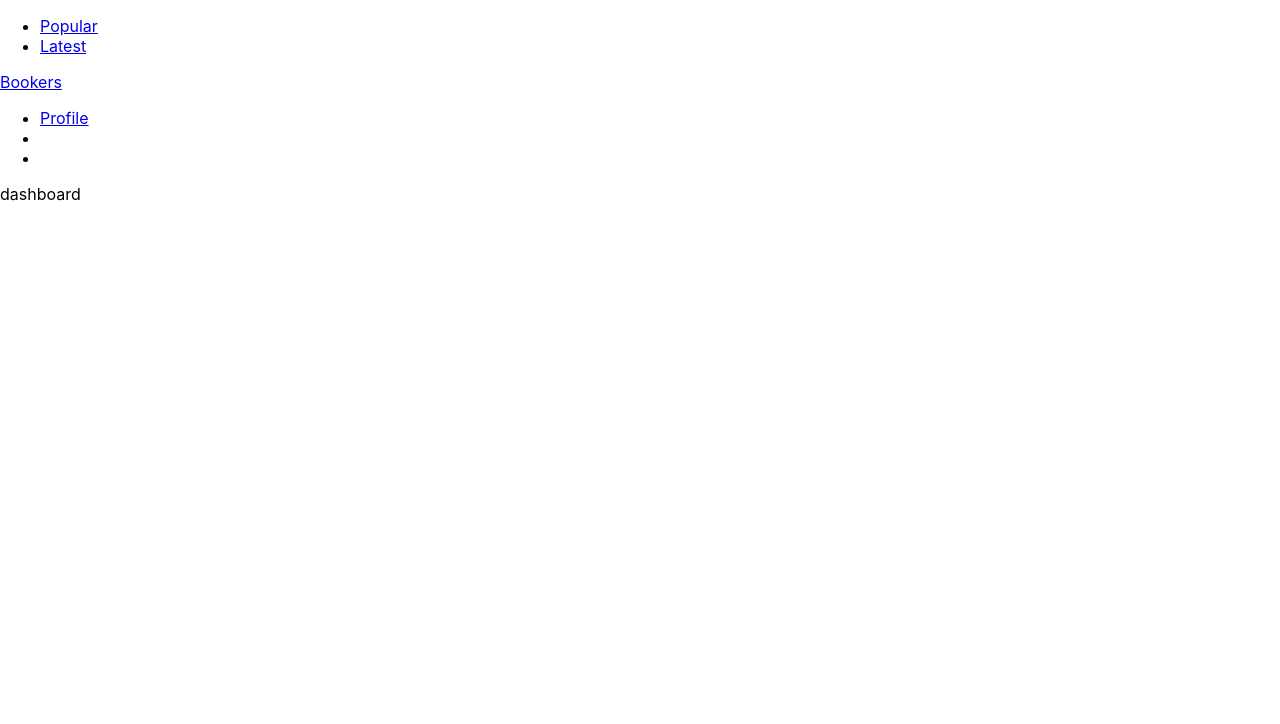
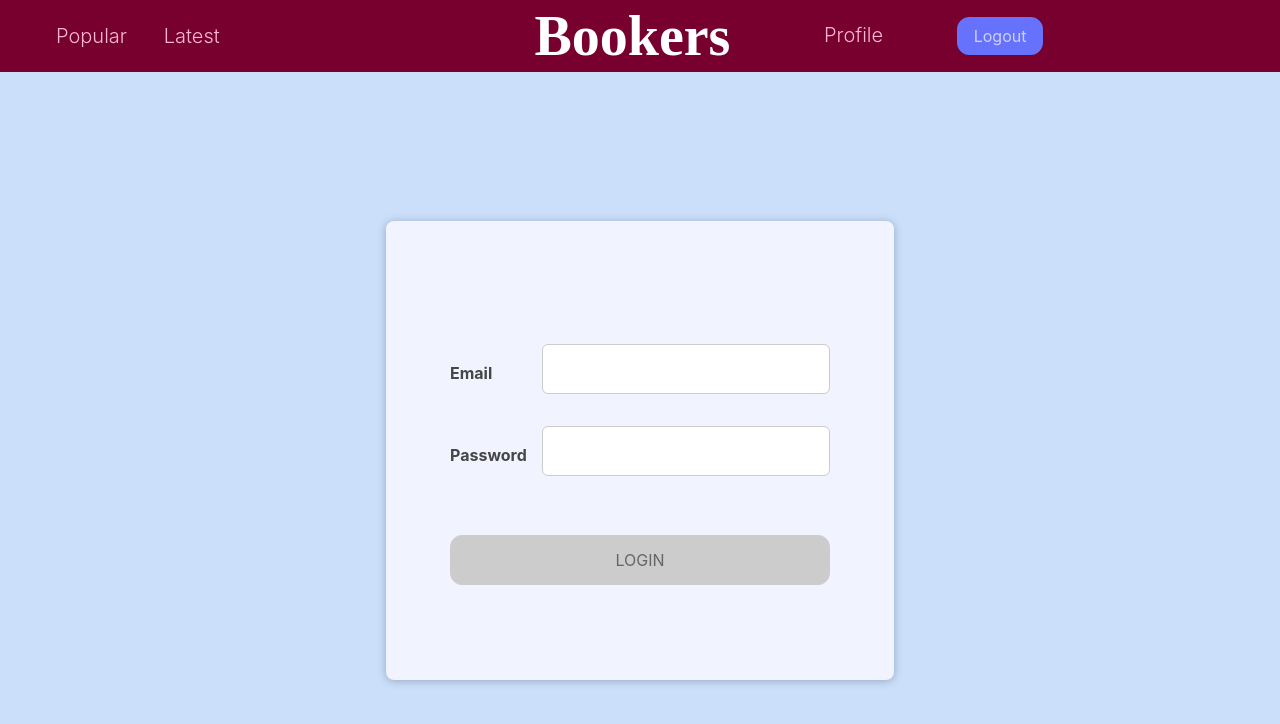
Before and after one commit to zeynepdndr/active-learn, a React (Create React App) app: page /dashboard in a window 1280 px wide. Shown: the top 724 px of the page. Built offline with nearby package versions, Linux system fonts and the light colour scheme.

Commit message:
Implement login page

```diff
--- a/src/App.tsx
+++ b/src/App.tsx
@@ -8,7 +8,7 @@ function App() {
   return (
     <Layout>
       <Routes>
-        <Route path="/" element={<Link to="/dashboard" replace />} />
+        {/* <Route path="/" element={<Link to="/dashboard" replace />} /> */}
         <Route path="/dashboard" element={<Dashboard />} />
         <Route path="/courses/:course_id" element={<Dashboard />} />
         <Route path="/add-course" element={<Dashboard />} />
--- /dev/null
+++ b/src/components/Layout/SideNav/SideNav.module.css
@@ -0,0 +1,62 @@
+header {
+  width: 100%;
+  position: fixed;
+  top: 0;
+  left: 0;
+  height: 4.5rem;
+  display: flex;
+  align-items: center;
+  justify-content: space-between;
+  background-color: #77002e;
+  padding: 0 1rem;
+  z-index: 999;
+}
+
+.header-left,
+.header-right {
+  width: 40%;
+  display: flex;
+}
+.logo {
+  width: 19%;
+  text-decoration: none;
+  color: white;
+  font-weight: 300;
+}
+
+.logo a {
+  font-family: fangsong;
+  font-size: 3.5rem;
+  text-decoration: none;
+  color: white;
+  font-weight: 700;
+}
+
+a {
+  text-decoration: none;
+  color: white;
+  font-weight: 300;
+}
+
+.nav ul {
+  list-style: none;
+  margin: 0;
+  display: flex;
+  align-items: baseline;
+}
+
+.nav li {
+  margin-right: 2.3rem;
+}
+
+.nav a {
+  text-decoration: none;
+  font-size: 1.25rem;
+  color: #fcb8d2;
+}
+
+.nav a:hover,
+.nav a:active,
+.nav a.active {
+  color: white;
+}
--- a/src/components/Layout/SideNav/SideNav.tsx
+++ b/src/components/Layout/SideNav/SideNav.tsx
@@ -1,40 +1,39 @@
-import { useContext } from "react";
-// import AuthContext from "../../../store/auth-context";
-// import HeaderFavoriteButton from "../HeaderFavoriteButton/HeaderFavoriteButton";
-// import styles from "./SideNav.module.css";
+import { Link } from "react-router-dom";
+import Button from "../../UI/Button/Button";
+import styles from "./SideNav.module.css";
 
-const SideNav = (props: any) => {
-  // const ctx = useContext(AuthContext);
-
+const SideNav: React.FC<any> = (props) => {
   return (
     <header>
-      <div>
-        <nav>
+      <div className={styles["header-left"]}>
+        <nav className={styles.nav}>
           <ul>
             <li>
-              <a href={"/popular"}>Popular</a>
+              <Link to={"/popular"}>Popular</Link>
             </li>
             <li>
-              <a href={"/popular"}>Latest</a>
+              <Link to={"/popular"}>Latest</Link>
             </li>
           </ul>
         </nav>
       </div>
-      <div>
-        <a href={"/"}>
+      <div className={styles.logo}>
+        <Link to={"/"}>
           {/*  */}
           Bookers
-        </a>
+        </Link>
       </div>
-      <div>
+      <div className={styles["header-right"]}>
         {true && (
-          <nav>
+          <nav className={styles.nav}>
             <ul>
               <li>
-                <a href={"/profile"}>Profile</a>
+                <Link to={"/profile"}>Profile</Link>
               </li>
-              <li>{/* <HeaderFavoriteButton onClick={props.onClick} /> */}</li>
               <li></li>
+              <li>
+                <Button className={styles.logout}>Logout</Button>
+              </li>
             </ul>
           </nav>
         )}
--- /dev/null
+++ b/src/components/UI/Button/Button.module.css
@@ -0,0 +1,31 @@
+.button {
+  font: inherit;
+  cursor: pointer;
+  padding: 0.5rem 1rem;
+  border: 1px solid #6672fb;
+  background-color: #6672fb;
+  color: #cdd1fd;
+  border-radius: 12px;
+  margin-right: 1rem;
+}
+
+.button:hover,
+.button:active {
+  background: #e1e9fc;
+  border-color: #e1e9fc;
+  color: #327ddf;
+}
+
+.button:focus {
+  outline: none;
+}
+
+button:disabled,
+button:focus:disabled,
+button:hover:disabled,
+button:active:disabled {
+  background: #ccc;
+  border-color: #ccc;
+  color: #666666;
+  cursor: not-allowed;
+}
--- /dev/null
+++ b/src/components/UI/Button/Button.tsx
@@ -0,0 +1,16 @@
+import styles from "./Button.module.css";
+
+const Button: React.FC<any> = (props) => {
+  return (
+    <button
+      className={`${styles.button} ${props.className}`}
+      type={props.type || "button"}
+      onClick={props.onClick}
+      disabled={props.disabled || false}
+    >
+      {props.children}
+    </button>
+  );
+};
+
+export default Button;
--- /dev/null
+++ b/src/components/UI/Card/Card.module.css
@@ -0,0 +1,5 @@
+.card {
+  border-radius: 12px;
+  box-shadow: 0px 1px 8px rgba(0, 0, 0, 0.25);
+  background-color: #f1f3ff;
+}
--- /dev/null
+++ b/src/components/UI/Card/Card.tsx
@@ -0,0 +1,9 @@
+import styles from "./Card.module.css";
+
+const Card: React.FC<any> = (props) => {
+  return (
+    <div className={`${styles.card} ${props.className}`}>{props.children}</div>
+  );
+};
+
+export default Card;
--- a/src/components/UI/Input/Input.module.css
+++ b/src/components/UI/Input/Input.module.css
@@ -23,6 +23,11 @@
   padding: 0.35rem 0.35rem;
   border-radius: 6px;
   border: 1px solid #ccc;
+
+  box-sizing: border-box;
+  width: 380px;
+  height: 50px;
+  margin-bottom: 1rem;
 }
 
 .control input:focus {
@@ -42,3 +47,36 @@
     flex-direction: row;
   }
 }
+/*
+.control input {
+  display: block;
+}
+
+.control input {
+  font: inherit;
+  border-radius: 6px;
+  color: #ffffff;
+  box-sizing: border-box;
+  padding-left: 22px;
+  width: 380px;
+  height: 60px;
+  background: #3f414b;
+  border: 1px solid #f2c94c;
+  margin-bottom: 28px;
+}
+
+.control input:focus {
+  outline: none;
+  background: #4d4c4e;
+}
+
+.control.password input {
+  color: #8b8b8b;
+}
+
+@media (min-width: 768px) {
+  .control {
+    align-items: center;
+    flex-direction: row;
+  }
+} */
--- a/src/index.css
+++ b/src/index.css
@@ -1,13 +1,14 @@
 body {
   margin: 0;
-  font-family: -apple-system, BlinkMacSystemFont, 'Segoe UI', 'Roboto', 'Oxygen',
-    'Ubuntu', 'Cantarell', 'Fira Sans', 'Droid Sans', 'Helvetica Neue',
+  font-family: -apple-system, BlinkMacSystemFont, "Segoe UI", "Roboto", "Oxygen",
+    "Ubuntu", "Cantarell", "Fira Sans", "Droid Sans", "Helvetica Neue",
     sans-serif;
   -webkit-font-smoothing: antialiased;
   -moz-osx-font-smoothing: grayscale;
+  background-color: #cbdffb;
 }
 
 code {
-  font-family: source-code-pro, Menlo, Monaco, Consolas, 'Courier New',
+  font-family: source-code-pro, Menlo, Monaco, Consolas, "Courier New",
     monospace;
 }
--- a/src/pages/Dashboard/Dashboard.tsx
+++ b/src/pages/Dashboard/Dashboard.tsx
@@ -1,10 +1,16 @@
 import { useState, useEffect, useCallback } from "react";
 import { useNavigate } from "react-router-dom";
+import Login from "../Login/Login";
 
 const Dashboard = () => {
   const navigate = useNavigate();
 
-  return <>dashboard</>;
+  return (
+    <>
+      {true && <Login />}
+      {false && <>welcome to dashboard</>}
+    </>
+  );
 };
 
 export default Dashboard;
--- /dev/null
+++ b/src/pages/Login/Login.module.css
@@ -0,0 +1,74 @@
+.login {
+  position: absolute;
+  top: 0;
+  bottom: 0;
+  left: 0;
+  right: 0;
+  margin: auto;
+  height: 459px;
+  width: 508px;
+  background: #f1f3ff;
+  border-radius: 8px;
+
+  /* Make it centered dynamically */
+  margin-top: 221px;
+}
+
+form {
+  margin: 0 auto;
+  width: 380px;
+  /* margin-top: 107px; */
+}
+
+form div:first-child {
+  padding-top: 107px;
+}
+
+.actions {
+  text-align: center;
+}
+
+.btn {
+  margin-top: 27px;
+  width: 100%;
+  height: 50px;
+  color: #cdd1fd;
+}
+
+label,
+input {
+  display: block;
+}
+
+label {
+  font-weight: bold;
+  flex: 1;
+  color: #464646;
+  margin-bottom: 0.5rem;
+}
+
+input {
+  flex: 3;
+  font: inherit;
+  padding: 0.35rem 0.35rem;
+  border-radius: 6px;
+  border: 1px solid #ccc;
+}
+
+input:focus {
+  outline: none;
+  border-color: #4f005f;
+  background: #f6dbfc;
+}
+
+.control.invalid input {
+  border-color: red;
+  background: #fbdada;
+}
+
+@media (min-width: 768px) {
+  .control {
+    align-items: center;
+    flex-direction: row;
+  }
+}
--- /dev/null
+++ b/src/pages/Login/Login.tsx
@@ -0,0 +1,121 @@
+import { useEffect, useReducer, useState, useContext, FormEvent } from "react";
+import Button from "../../components/UI/Button/Button";
+import Card from "../../components/UI/Card/Card";
+import Input from "../../components/UI/Input/Input";
+// import PokemonContext from "../../store/pokemon-context";
+
+import styles from "./Login.module.css";
+
+const emailReducer = (state: any, action: any) => {
+  switch (action.type) {
+    case "USER_INPUT":
+      return { value: action.payload, isValid: action.payload.includes("@") };
+    case "INPUT_BLUR":
+      return {
+        value: state.value,
+        isValid: state.value.includes("@"),
+      };
+    default:
+      return { value: "", isValid: null };
+  }
+};
+
+const passwordReducer = (state: any, action: any) => {
+  switch (action.type) {
+    case "USER_INPUT":
+      return {
+        value: action.payload,
+        isValid: action.payload.trim().length > 5,
+      };
+    case "INPUT_BLUR":
+      return {
+        value: state.value,
+        isValid: state.value.trim().length > 5,
+      };
+    default:
+      return { value: "", isValid: null };
+  }
+};
+
+const Login = () => {
+  const [emailState, dispatchEmail] = useReducer(emailReducer, {
+    value: "",
+    isValid: null,
+  });
+
+  const [passwordState, dispatchPassword] = useReducer(passwordReducer, {
+    value: "",
+    isValid: null,
+  });
+
+  const [formIsValid, setFormIsValid] = useState(false);
+
+  const emailChangeHandler = (event: any) => {
+    dispatchEmail({ type: "USER_INPUT", payload: event.target.value });
+  };
+
+  const passwordChangeHandler = (event: any) => {
+    dispatchPassword({ type: "USER_INPUT", payload: event.target.value });
+  };
+
+  const validateEmailHandler = () => {
+    dispatchEmail({ type: "INPUT_BLUR" });
+  };
+
+  const validatePasswordHandler = () => {
+    dispatchPassword({ type: "INPUT_BLUR" });
+  };
+
+  const submitHandler = async (event: any) => {
+    event.preventDefault();
+    // pokemonCtx.onLogin();
+    console.log("Logged in successfully!");
+  };
+
+  useEffect(() => {
+    setFormIsValid(passwordState.isValid && emailState.isValid);
+  }, [emailState.value, passwordState.value]);
+
+  const { isValid: isEmailValid } = emailState;
+  const { isValid: isPasswordValid } = passwordState;
+
+  useEffect(() => {
+    const identifier = setTimeout(() => {
+      setFormIsValid(isEmailValid && isPasswordValid);
+    }, 500);
+
+    return () => clearTimeout(identifier);
+  }, [isEmailValid, isPasswordValid]);
+
+  return (
+    <Card className={styles.login}>
+      <form onSubmit={submitHandler}>
+        <Input
+          label="Email"
+          type="email"
+          id="email"
+          isValid={isEmailValid}
+          value={emailState.value}
+          onChange={emailChangeHandler}
+          onBlur={validateEmailHandler}
+        />
+        <Input
+          label="Password"
+          isValid={isPasswordValid}
+          type="password"
+          id="password"
+          value={passwordState.value}
+          onChange={passwordChangeHandler}
+          onBlur={validatePasswordHandler}
+        />
+        <div className={styles.actions}>
+          <Button type="submit" className={styles.btn} disabled={!formIsValid}>
+            LOGIN
+          </Button>
+        </div>
+      </form>
+    </Card>
+  );
+};
+
+export default Login;
```
